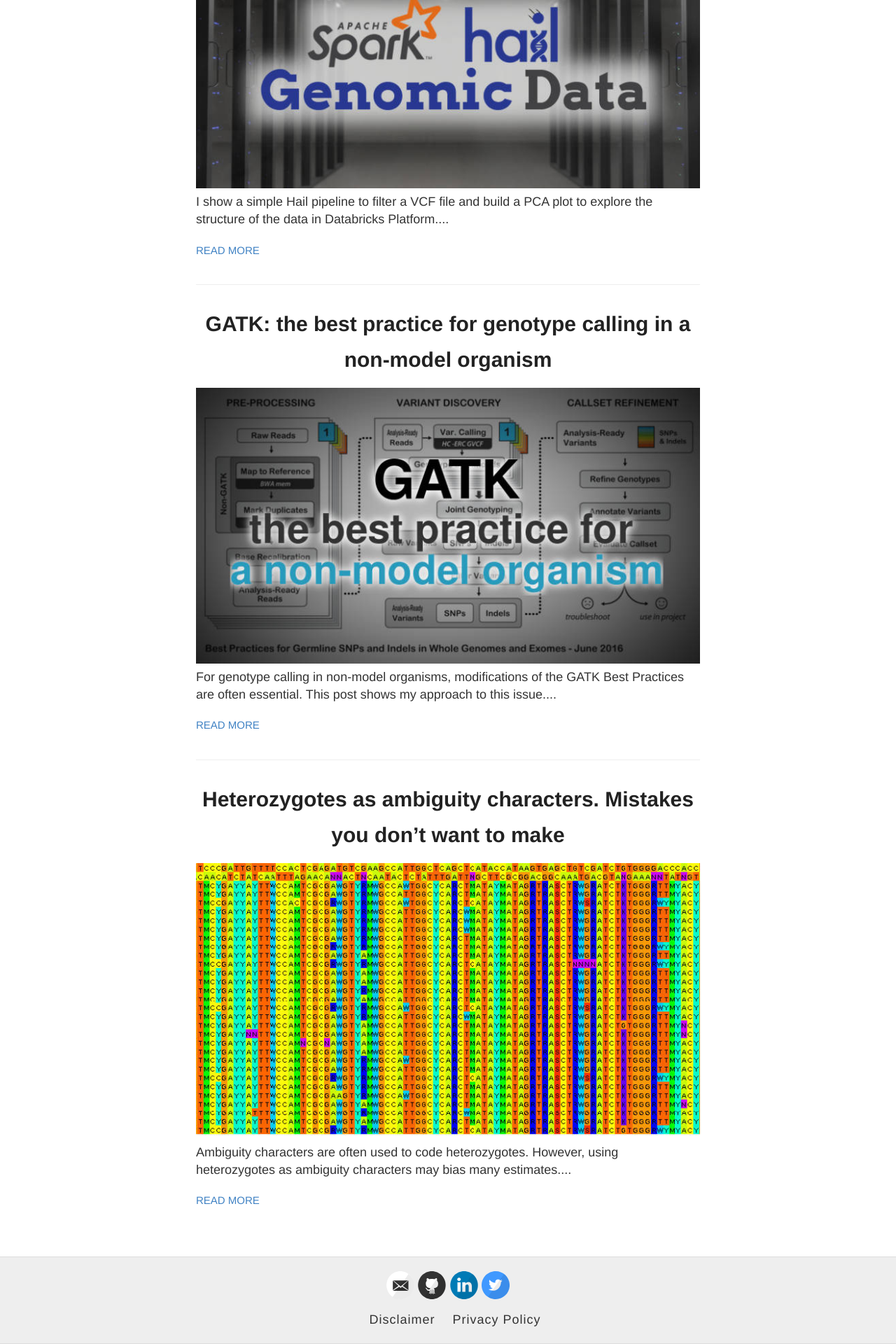
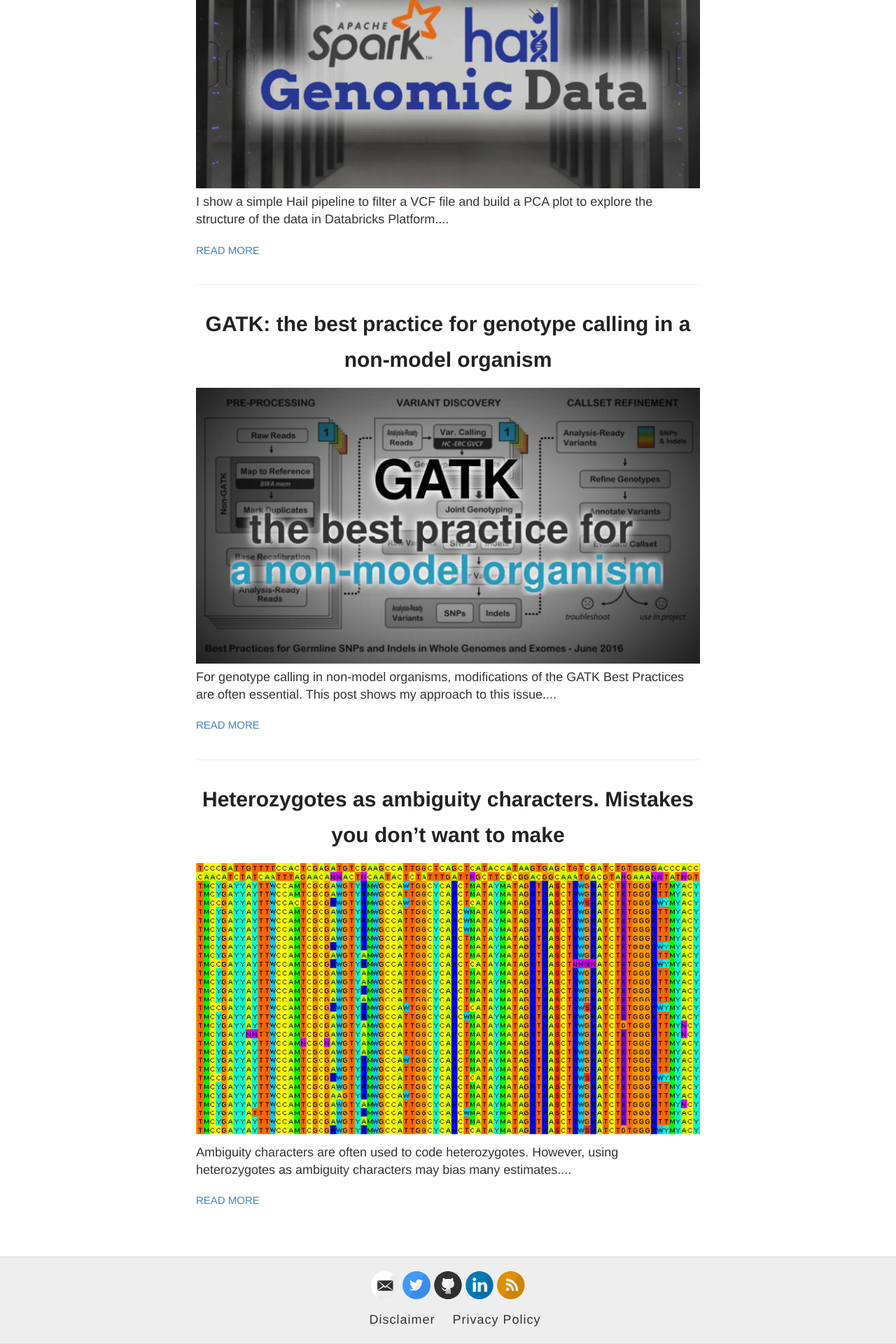
Before and after one commit to evodify/evodify.github.io, a Jekyll site: the page built from index.html, in a window 1280 px wide. Shown: the part 2340-4260 px from the top of the page at 70% size. Built offline with Jekyll 4.4.1, drawn with Linux system fonts in a browser that asks for light colours.

Commit message:
changed social icons order

```diff
--- a/_config.yml
+++ b/_config.yml
@@ -19,14 +19,14 @@
 footer-links:
   dribbble:
   email: dmytro.kryvokhyzha@evobio.eu
+  twitter: evodify
+  github: evodify
+  linkedin: evodify
+  rss: feed # just type anything here for a working RSS icon
   facebook:
   flickr:
-  github: evodify
   instagram:
-  linkedin: evodify
   pinterest:
-  rss: # just type anything here for a working RSS icon
-  twitter: evodify
   stackoverflow: # your stackoverflow profile, e.g. "users/50476/bart-kiers"
   youtube: # channel/<your_long_string> or user/<user-name>
 
--- a/_includes/svg-icons.html
+++ b/_includes/svg-icons.html
@@ -1,12 +1,12 @@
 {% if site.footer-links.dribbble %}<a href="https://dribbble.com/{{ site.footer-links.dribbble }}" target="_blank"><i class="svg-icon dribbble"></i></a>{% endif %}
 {% if site.footer-links.email %}<a href="mailto:{{ site.footer-links.email }}"><i class="svg-icon email"></i></a>{% endif %}
+{% if site.footer-links.twitter %}<a href="https://www.twitter.com/{{ site.footer-links.twitter }}" target="_blank"><i class="svg-icon twitter"></i></a>{% endif %}
 {% if site.footer-links.facebook %}<a href="https://www.facebook.com/{{ site.footer-links.facebook }}" target="_blank"><i class="svg-icon facebook"></i></a>{% endif %}
 {% if site.footer-links.flickr %}<a href="https://www.flickr.com/{{ site.footer-links.flickr }}" target="_blank"><i class="svg-icon flickr"></i></a>{% endif %}
 {% if site.footer-links.github %}<a href="https://github.com/{{ site.footer-links.github }}" target="_blank"><i class="svg-icon github"></i></a>{% endif %}
 {% if site.footer-links.instagram %}<a href="https://instagram.com/{{ site.footer-links.instagram }}" target="_blank"><i class="svg-icon instagram"></i></a>{% endif %}
 {% if site.footer-links.linkedin %}<a href="https://www.linkedin.com/in/{{ site.footer-links.linkedin }}" target="_blank"><i class="svg-icon linkedin"></i></a>{% endif %}
 {% if site.footer-links.pinterest %}<a href="https://www.pinterest.com/{{ site.footer-links.pinterest }}" target="_blank"><i class="svg-icon pinterest"></i></a>{% endif %}
-{% if site.footer-links.rss %}<a href="{{ site.baseurl }}/feed.xml"><i class="svg-icon rss"></i></a>{% endif %}
-{% if site.footer-links.twitter %}<a href="https://www.twitter.com/{{ site.footer-links.twitter }}" target="_blank"><i class="svg-icon twitter"></i></a>{% endif %}
 {% if site.footer-links.stackoverflow %}<a href="http://stackoverflow.com/{{ site.footer-links.stackoverflow }}" target="_blank"><i class="svg-icon stackoverflow"></i></a>{% endif %}
 {% if site.footer-links.youtube %}<a href="https://youtube.com/{{ site.footer-links.youtube }}" target="_blank"><i class="svg-icon youtube"></i></a>{% endif %}
+{% if site.footer-links.rss %}<a href="{{ site.baseurl }}/feed.xml"><i class="svg-icon rss"></i></a>{% endif %}
```
